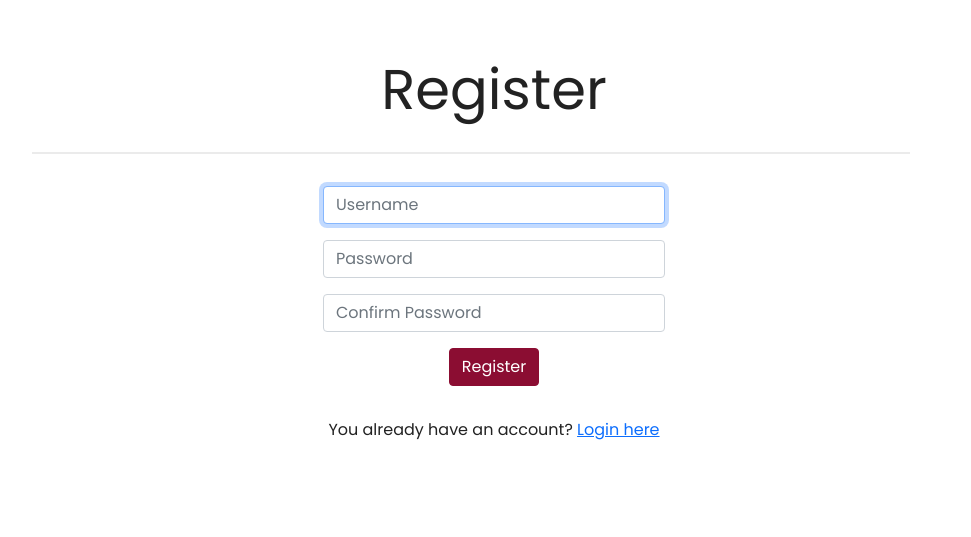
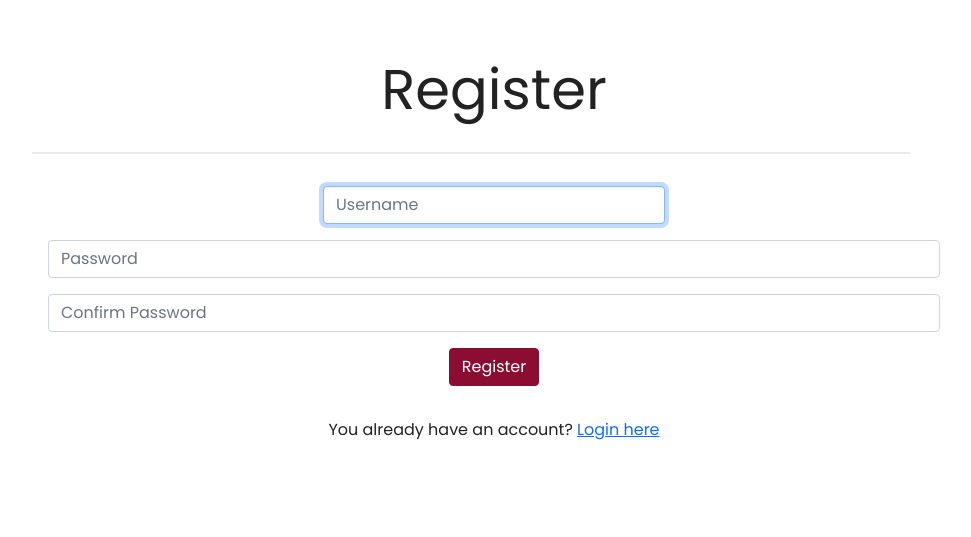
Before and after one commit to CamilaNieto-Centennial/ANIMAL-RESCUE, a Flask app: page /register in a window 1280 px wide. Shown: the part 226-763 px from the top of the page, without its empty margins (146-1117 px from the left). Run offline with Flask 2, Linux system fonts and the light colour scheme; some libraries are stand-ins or nearby versions.

Commit message:
Style of classes fixed

```diff
--- a/templates/register.html
+++ b/templates/register.html
@@ -17,10 +17,10 @@
                         <input autocomplete="off" autofocus class="form-control mx-auto w-auto" id="username" name="username" placeholder="Username" type="text">
                     </div>
                     <div class="mb-3">
-                        <input class="form-control mx-auto w-auto" id="password" name="password" placeholder="Password" type="password">
+                        <input class="form-control mx-auto" id="password" name="password" placeholder="Password" type="password">
                     </div>
                     <div class="mb-3">
-                        <input class="form-control mx-auto w-auto" id="password" name="confirmation" placeholder="Confirm Password" type="password">
+                        <input class="form-control mx-auto" id="password" name="confirmation" placeholder="Confirm Password" type="password">
                     </div>
                     <button class="btn btn-primary" type="submit">Register</button>
                 </div>
```
